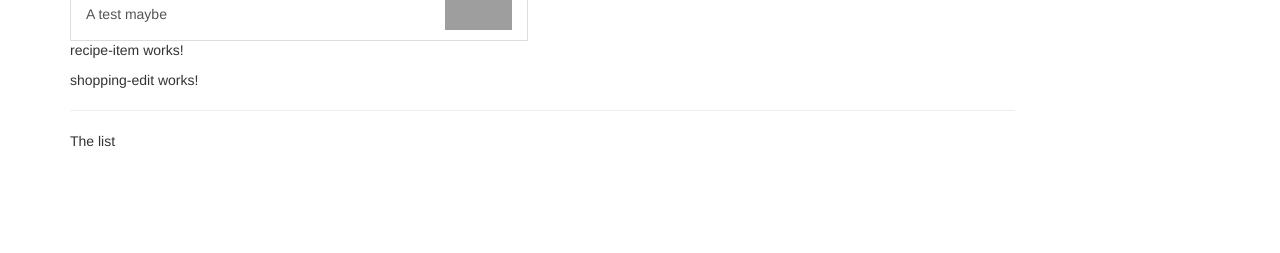
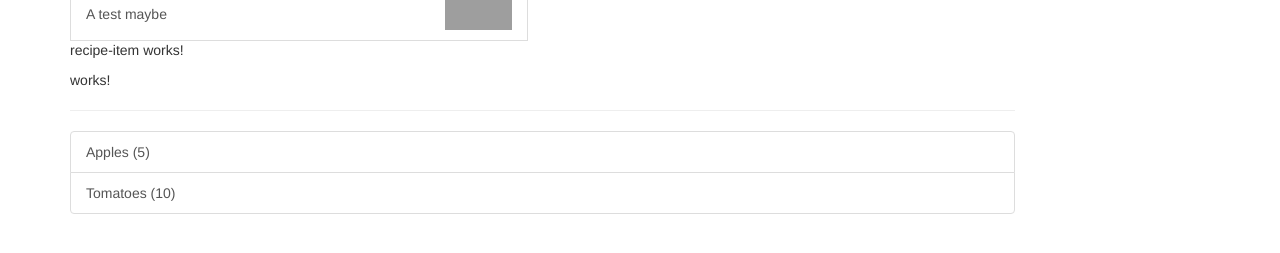
Before and after one commit to luislard/ud-angular-proj, an Angular app: page / in a window 1280 px wide. Shown: the part 249-502 px from the top of the page. Built offline with nearby package versions, Linux system fonts and the light colour scheme; grey boxes are pictures that could not be loaded.

Commit message:
adding ingredients

```diff
--- /dev/null
+++ b/src/app/shared/ingredient.model.ts
@@ -0,0 +1,3 @@
+export class Ingredient {
+    constructor(public name: string, public amount: number) {}
+}
--- a/src/app/shopping-list/shopping-edit/shopping-edit.component.html
+++ b/src/app/shopping-list/shopping-edit/shopping-edit.component.html
@@ -1,3 +1,3 @@
 <p>
-  shopping-edit works!
+  works!
 </p>
--- a/src/app/shopping-list/shopping-list.component.html
+++ b/src/app/shopping-list/shopping-list.component.html
@@ -2,6 +2,14 @@
   <div class="col-xs-10">
     <app-shopping-edit></app-shopping-edit>
     <hr>
-    The list
+    <ul class="list-group">
+      <a
+        class="list-group-item"
+        style="cursor: pointer;"
+        *ngFor="let ingredient of ingredients"
+        >
+        {{ ingredient.name }} ({{ ingredient.amount }})
+      </a>
+    </ul>
   </div>
 </div>
--- a/src/app/shopping-list/shopping-list.component.ts
+++ b/src/app/shopping-list/shopping-list.component.ts
@@ -1,4 +1,5 @@
 import { Component, OnInit } from '@angular/core';
+import { Ingredient } from '../shared/ingredient.model';
 
 @Component({
   selector: 'app-shopping-list',
@@ -6,7 +7,10 @@ import { Component, OnInit } from '@angular/core';
   styleUrls: ['./shopping-list.component.css']
 })
 export class ShoppingListComponent implements OnInit {
-
+  ingredients: Ingredient[] = [
+    new Ingredient('Apples', 5),
+    new Ingredient('Tomatoes', 10),
+  ];
   constructor() { }
 
   ngOnInit() {
```
